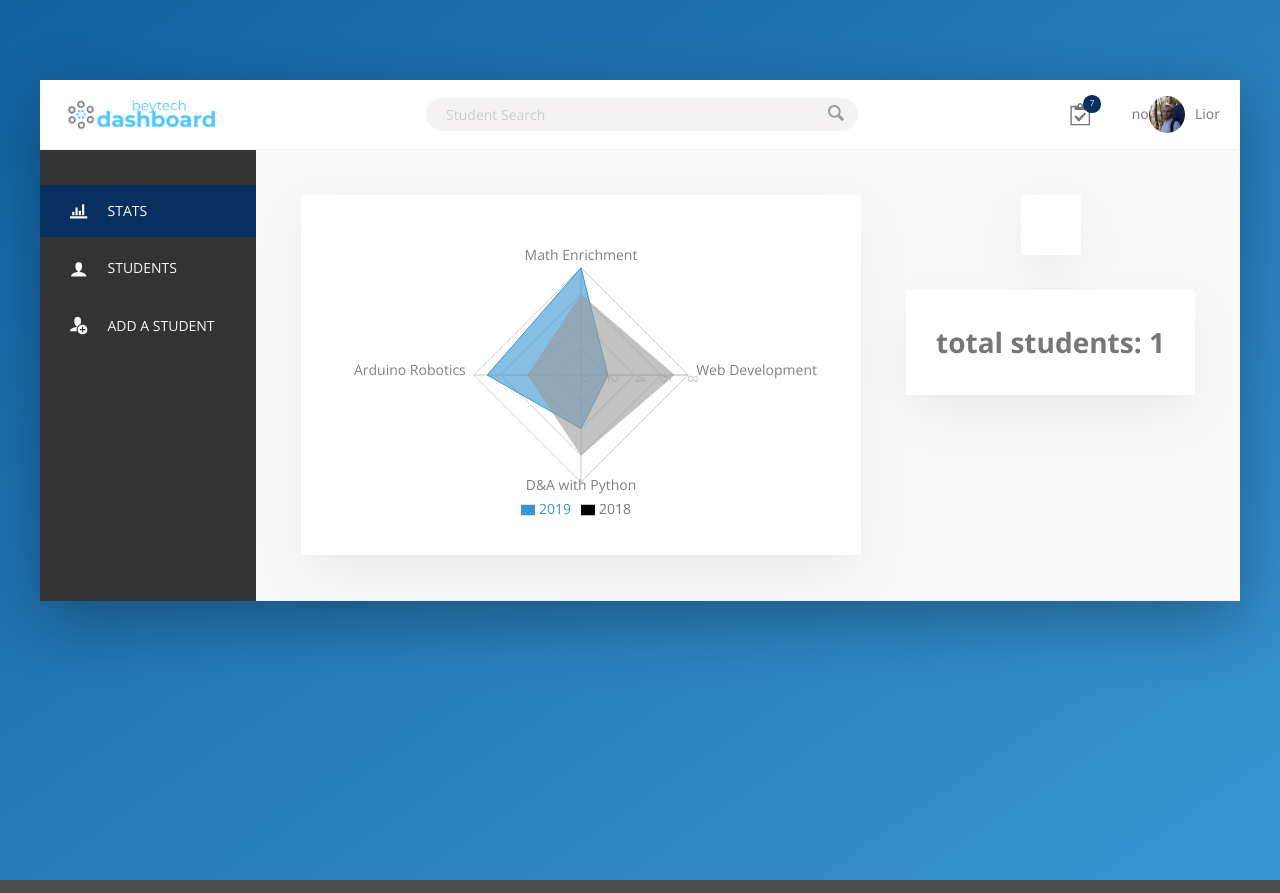
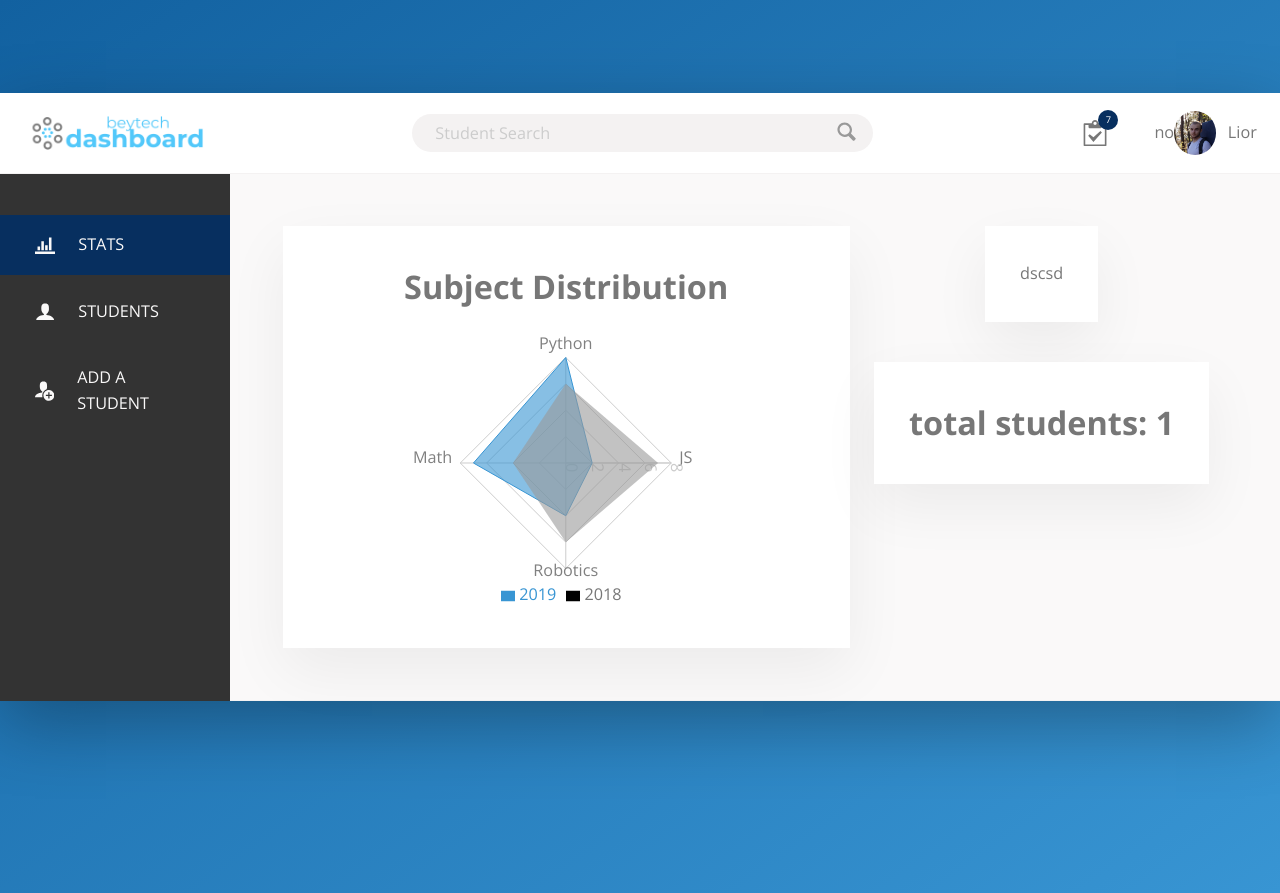
Before and after one commit to liorbey/MERN-tutoring-dashboard, a React (Create React App) app: page / in a window 1280 px wide. Built offline with nearby package versions, Linux system fonts and the light colour scheme.

Commit message:
updated stats2

```diff
--- a/src/components/SubjectDist.js
+++ b/src/components/SubjectDist.js
@@ -1,25 +1,28 @@
 import React, { PureComponent } from 'react';
 import {
-  Radar, RadarChart, PolarGrid, PolarAngleAxis, PolarRadiusAxis, Legend,
+    ResponsiveContainer,Radar, RadarChart, PolarGrid, PolarAngleAxis, PolarRadiusAxis, Legend,
 } from 'recharts';
+import '../sass/_base.scss'
 
 const SubjectDist = () =>{
     const data = [
         {
-          subject: 'Math Enrichment', A: 8, B: 6, fullMark: 150,
+          subject:'Python' , A: 8, B: 6, fullMark: 150,
         },
         {
-          subject: 'Web Development', A: 2, B: 7, fullMark: 150,
+          subject: 'JS', A: 2, B: 7, fullMark: 150,
         },
         {
-          subject: 'D&A with Python', A: 4, B: 6, fullMark: 150,
+          subject: 'Robotics', A: 4, B: 6, fullMark: 150,
         },
         {
-          subject: 'Arduino Robotics', A: 7, B: 4, fullMark: 150,
+          subject: 'Math', A: 7, B: 4, fullMark: 150,
         },
       ];
       return(
-        <RadarChart width={500} height={300} data={data}>
+        <div style={{ width: '100%', height: 300 }}>
+        <ResponsiveContainer>
+        <RadarChart data={data}>
         <PolarGrid />
         <PolarAngleAxis dataKey="subject" />
         <PolarRadiusAxis />
@@ -27,6 +30,8 @@ const SubjectDist = () =>{
         <Radar name="2018" dataKey="B" stroke="999" fill="#999" fillOpacity={0.6} />
         <Legend/>
         </RadarChart>
+        </ResponsiveContainer>
+        </div>
       );
 
 };
--- a/src/pages/Stats.js
+++ b/src/pages/Stats.js
@@ -9,12 +9,13 @@ const Stats = () =>{
         <main className="student-view">
         <div className="detail">
             <div className="description">
+            <h1 style={{textAlign:'center'}}>Subject Distribution</h1>
             <SubjectDist/>
             </div>
 
             <div className="user-views">
                 <figure className="view">
-
+                    dscsd
                 </figure>
 
                 <figure className="view">
--- a/src/sass/_base.scss
+++ b/src/sass/_base.scss
@@ -37,7 +37,7 @@ $bp-smallest: 31.25em; // 500px
 
 html {
     box-sizing: border-box;
-    font-size: 62.5%; // 1rem = 10px, 10px/16px = 62.5%
+    font-size: 72.5%; // 1rem = 10px, 10px/16px = 62.5%
 
     @media only screen and (max-width: $bp-large) {
         font-size: 50%;
@@ -615,11 +615,11 @@ body {
     box-shadow: var(--shadow-light);
     padding: 3rem;
     flex: 0 0 60%;
-    margin-right: 4.5rem;
+    margin-right: 0.5rem;
 
     @media only screen and (max-width: $bp-medium) {
-        padding: 2rem;
-        margin-right: 3rem;
+        padding: 1rem;
+        margin-right: 0.5rem;
     }
 
     @media only screen and (max-width: $bp-small) {
@@ -627,7 +627,6 @@ body {
         margin-bottom: 3rem;
     }
 }
-
 .user-views {
     flex: 1;
 
```
